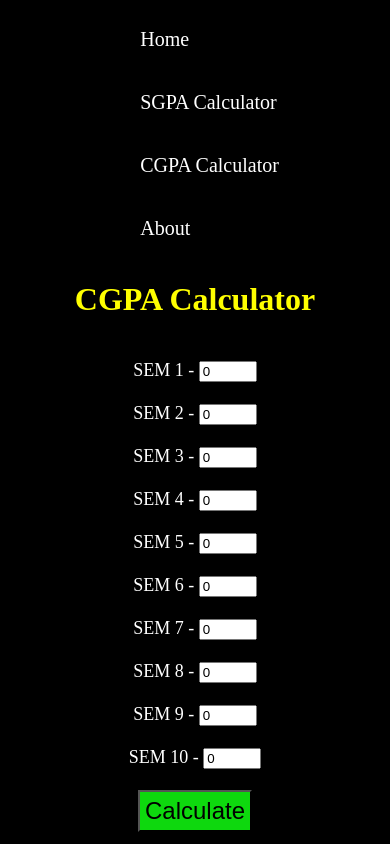
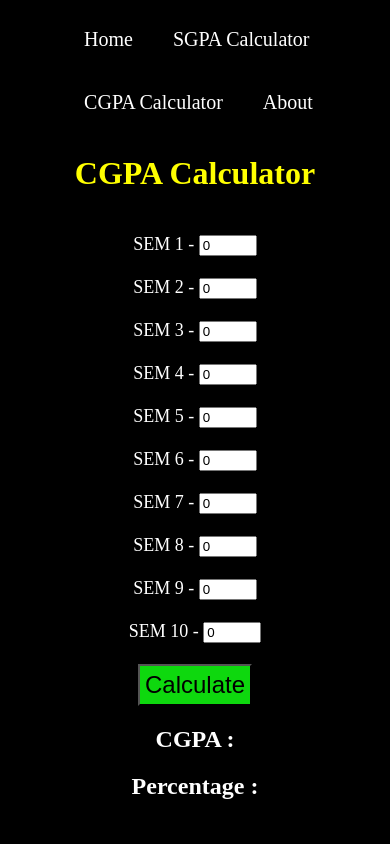
Before and after one commit to jacksonlobo25/vtu-calculator.com, a plain HTML site: page cgpa.html in a window 390 px wide. Shown: the top 844 px of the page. Drawn offline with Linux system fonts and the light colour scheme.

Commit message:
Update basic.css

```diff
--- a/basic.css
+++ b/basic.css
@@ -19,7 +19,7 @@ h1 {
     margin: 0;
     padding: 0;
     overflow: hidden;
-    padding-left: 30%;
+    padding-left: 25%;
   }
   #ul li {
     float: left;
@@ -50,3 +50,8 @@ h1 {
     background-color: rgb(14, 216, 14);
     padding: 5px;
   }
+  @media(max-width:525px){
+    #ul{
+      padding-left:15%;
+    }
+  }
```
